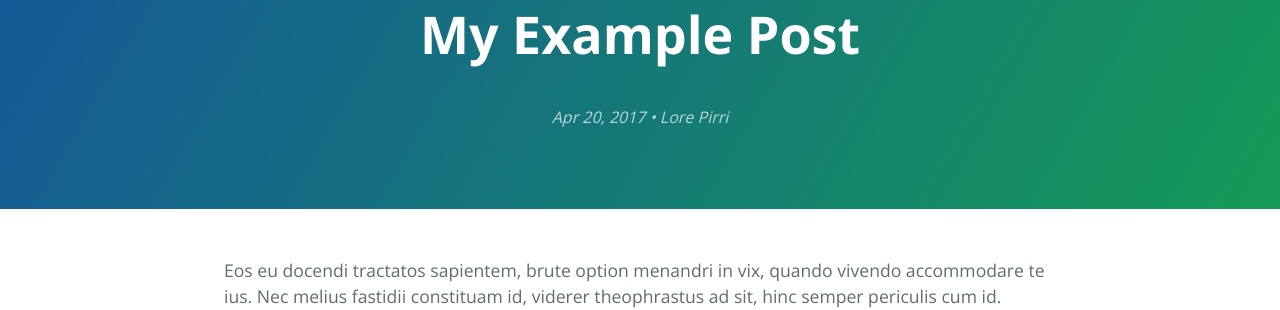
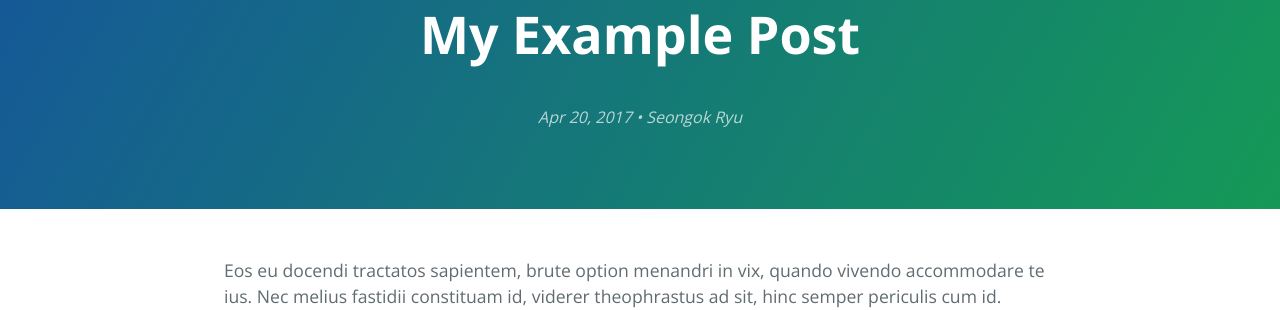
Before and after one commit to SeongokRyu/seongokryu.github.io, a Jekyll site: the page built from _posts/2017-04-20-my-example-post.md, in a window 1280 px wide. Shown: the part 141-451 px from the top of the page. Built offline with Jekyll 4.4.1, drawn with Linux system fonts in a browser that asks for light colours.

Commit message:
Update _config.yml

```diff
--- a/_config.yml
+++ b/_config.yml
@@ -2,8 +2,8 @@
 description: Cayman Blog Theme is a clean, responsive blogging theme for Jekyll and GitHub Pages, with social/SEO features.
 show_downloads: true
 
-baseurl: "/cayman-blog" # change this to the subpath of your site, e.g. /blog. Leave it empty if you don't need it.
-url: "https://lorepirri.github.io" # change this to the base hostname & protocol for your site
+baseurl: "" # change this to the subpath of your site, e.g. /blog. Leave it empty if you don't need it.
+url: "https://seongokryu.github.io" # change this to the base hostname & protocol for your site
 
 google_analytics:
 # cayman-blog date format
@@ -14,7 +14,7 @@
 theme: # leave it empty
 
 # social
-author: "Lore Pirri"
+author: "Seongok Ryu"
 image: /thumbnail-jumbo.png
 twitter:
   username: lorepirri
```
